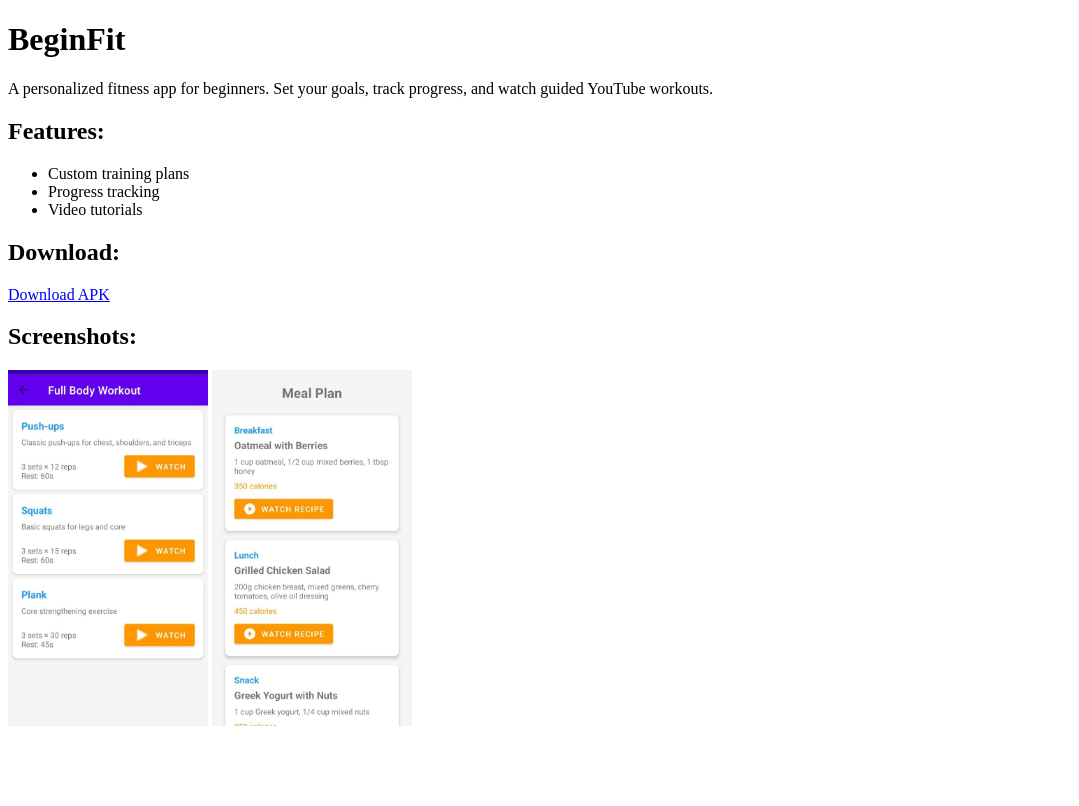
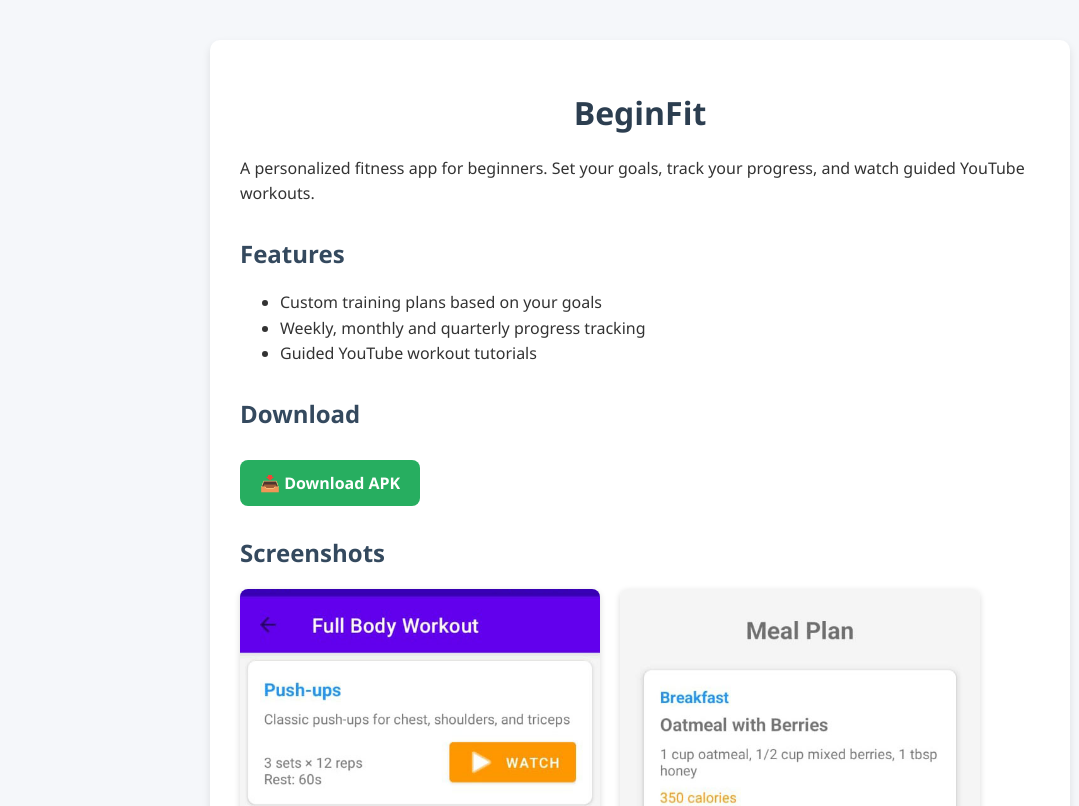
Before and after one commit to anassfire/beginfit-landing, a plain HTML site: page index.html in a window 1280 px wide. Shown: the top 806 px of the page, without its empty margins (0-1079 px from the left). Drawn offline with Linux system fonts and the light colour scheme.

Commit message:
Update index.html

```diff
--- a/index.html
+++ b/index.html
@@ -1,27 +1,91 @@
 <!DOCTYPE html>
-<html>
+<html lang="en">
 <head>
   <meta charset="UTF-8">
   <title>BeginFit App</title>
+  <style>
+    body {
+      font-family: 'Segoe UI', Tahoma, Geneva, Verdana, sans-serif;
+      background: #f5f7fa;
+      color: #333;
+      margin: 0;
+      padding: 0;
+    }
+
+    .container {
+      max-width: 800px;
+      margin: 40px auto;
+      padding: 30px;
+      background: white;
+      border-radius: 10px;
+      box-shadow: 0 4px 8px rgba(0,0,0,0.1);
+    }
+
+    h1 {
+      color: #2c3e50;
+      text-align: center;
+    }
+
+    h2 {
+      color: #34495e;
+      margin-top: 30px;
+    }
+
+    p, ul {
+      font-size: 16px;
+      line-height: 1.6;
+    }
+
+    a.download-button {
+      display: inline-block;
+      background-color: #27ae60;
+      color: white;
+      padding: 12px 20px;
+      margin-top: 10px;
+      border-radius: 8px;
+      text-decoration: none;
+      font-weight: bold;
+    }
+
+    a.download-button:hover {
+      background-color: #219150;
+    }
+
+    .screenshots {
+      display: flex;
+      gap: 20px;
+      margin-top: 15px;
+      flex-wrap: wrap;
+    }
+
+    .screenshots img {
+      border-radius: 8px;
+      box-shadow: 0 2px 6px rgba(0,0,0,0.15);
+      max-width: 45%;
+      height: auto;
+    }
+  </style>
 </head>
 <body>
-  <h1>BeginFit</h1>
-  <p>A personalized fitness app for beginners. Set your goals, track progress, and watch guided YouTube workouts.</p>
+  <div class="container">
+    <h1>BeginFit</h1>
+    <p>A personalized fitness app for beginners. Set your goals, track your progress, and watch guided YouTube workouts.</p>
 
-  <h2>Features:</h2>
-  <ul>
-    <li>Custom training plans</li>
-    <li>Progress tracking</li>
-    <li>Video tutorials</li>
-  </ul>
+    <h2>Features</h2>
+    <ul>
+      <li>Custom training plans based on your goals</li>
+      <li>Weekly, monthly and quarterly progress tracking</li>
+      <li>Guided YouTube workout tutorials</li>
+    </ul>
 
-  <h2>Download:</h2>
-  <p><a href="https://github.com/anassfire/beginfit-landing/raw/main/app-release.apk
-">Download APK</a></p>
+    <h2>Download</h2>
+    <a class="download-button" href="https://github.com/anassfire/beginfit-landing/raw/main/app-release.apk" download>📥 Download APK</a>
 
-  <h2>Screenshots:</h2>
-  <img src="https://github.com/anassfire/beginfit-landing/raw/main/4.jpg
-" width="200">
-  <img src="https://github.com/anassfire/beginfit-landing/raw/main/3.jpg" width="200">
+    <h2>Screenshots</h2>
+    <div class="screenshots">
+      <img src="https://github.com/anassfire/beginfit-landing/raw/main/4.jpg" alt="Screenshot 1">
+      <img src="https://github.com/anassfire/beginfit-landing/raw/main/3.jpg" alt="Screenshot 2">
+    </div>
+  </div>
 </body>
 </html>
```
